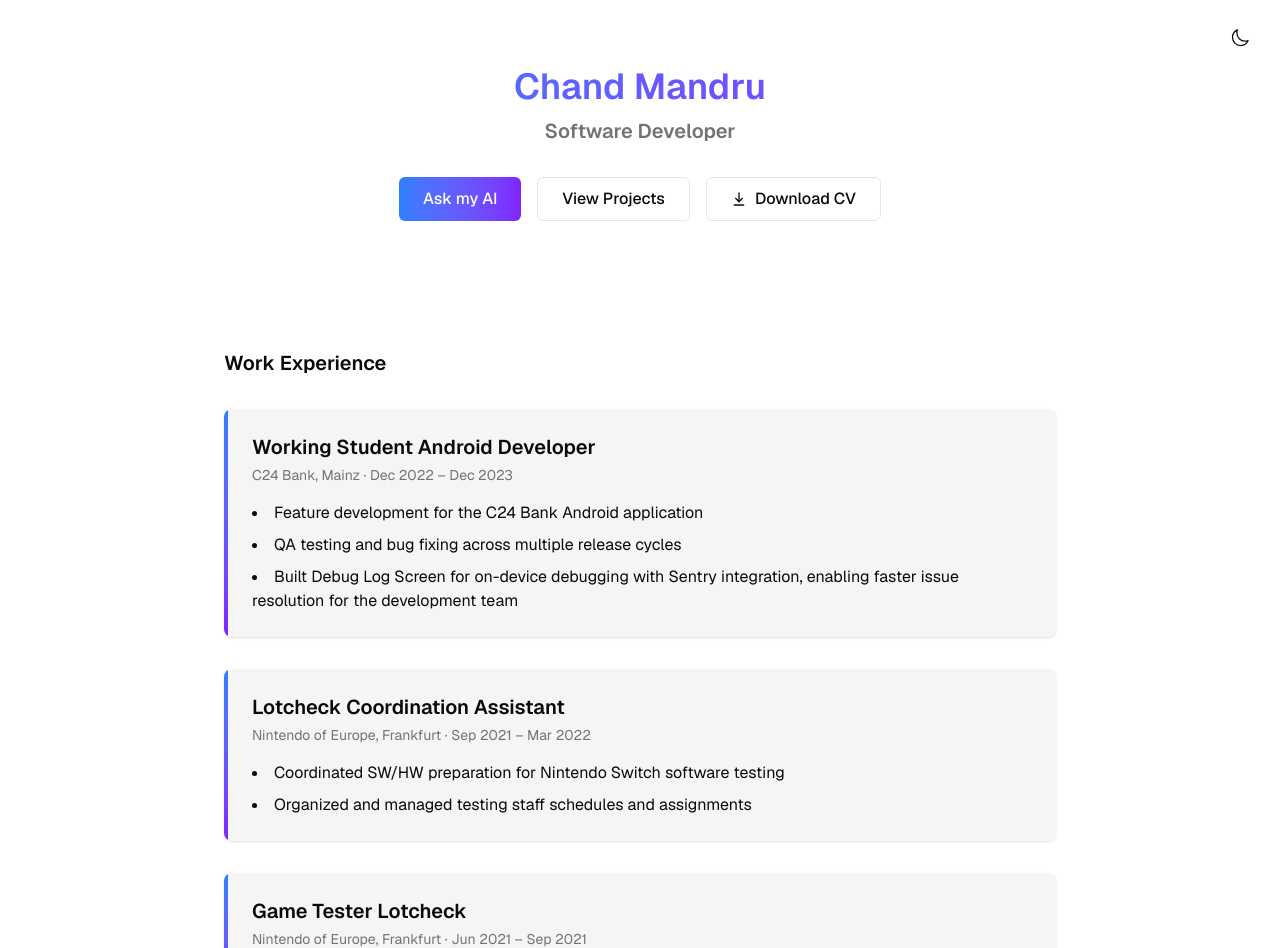
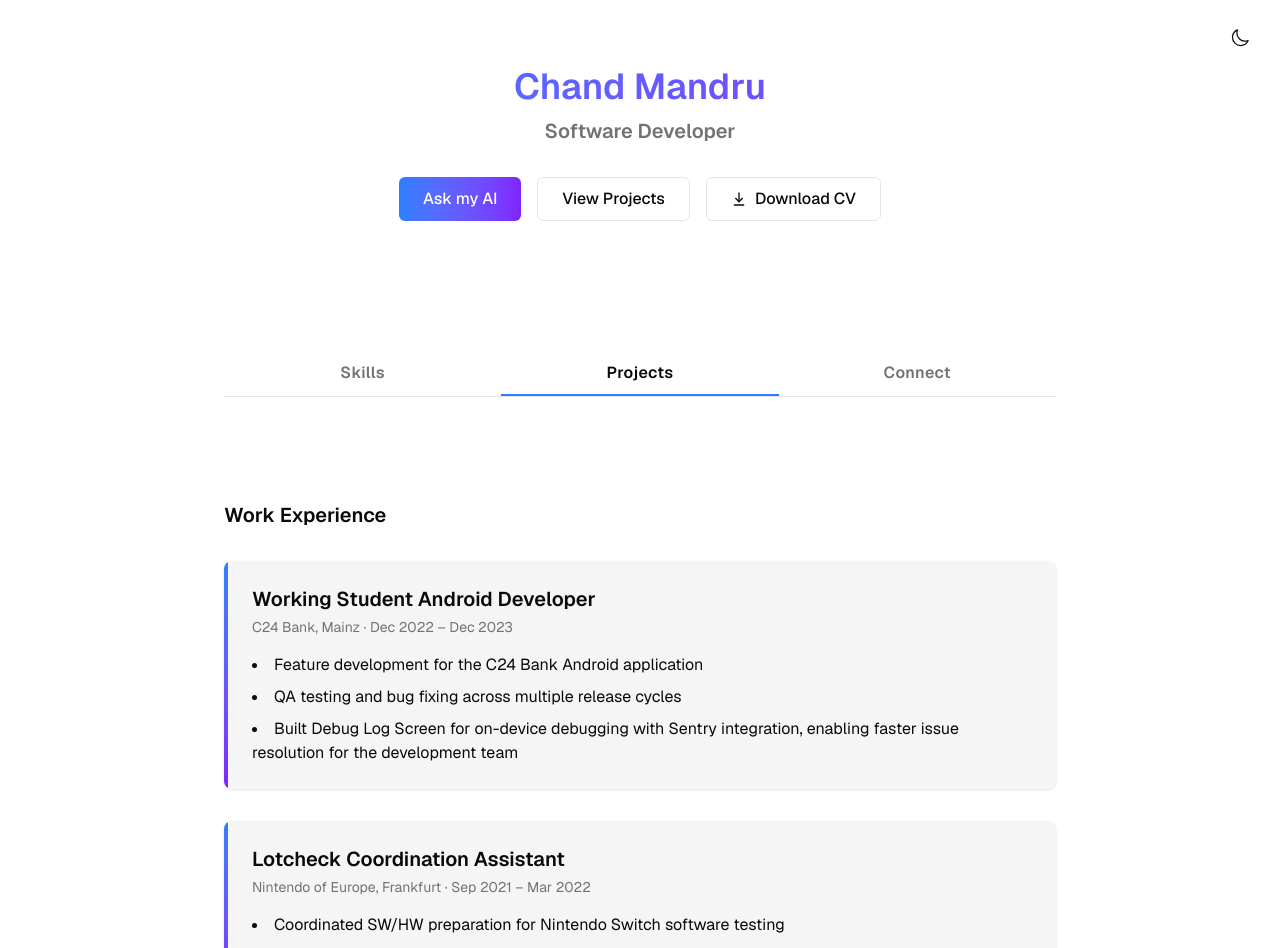
Before and after one commit to ChandMandru/portfolio, a Next.js app: page / in a window 1280 px wide. Shown: the top 948 px of the page. Built offline with nearby package versions, Linux system fonts and the light colour scheme.

Commit message:
feat(03): add tabbed navigation with animated transitions
Replace single-page scroll with Skills/Projects/Connect tabs. Includes
sliding active indicator, directional content fade/slide transitions,
and scroll entrance animation on the tab section.

```diff
--- a/src/app/page.tsx
+++ b/src/app/page.tsx
@@ -1,7 +1,5 @@
 import { HeroSection } from '@/components/HeroSection';
-import { ExperienceSection } from '@/components/ExperienceSection';
-import { SkillsSection } from '@/components/SkillsSection';
-import { SocialLinksSection } from '@/components/SocialLinksSection';
+import { TabNavigation } from '@/components/TabNavigation';
 
 export default function Home() {
   return (
@@ -18,9 +16,7 @@
 
       <main className="relative max-w-3xl xl:max-w-4xl mx-auto px-4 sm:px-6 lg:px-8">
         <HeroSection />
-        <ExperienceSection />
-        <SkillsSection />
-        <SocialLinksSection />
+        <TabNavigation />
       </main>
     </div>
   );
--- /dev/null
+++ b/src/components/TabNavigation.tsx
@@ -0,0 +1,105 @@
+'use client';
+
+import { useState, useRef, useEffect, useCallback } from 'react';
+import { SkillsSection } from '@/components/SkillsSection';
+import { ExperienceSection } from '@/components/ExperienceSection';
+import { SocialLinksSection } from '@/components/SocialLinksSection';
+import { useScrollAnimation } from '@/hooks/useScrollAnimation';
+
+const TABS = ['Skills', 'Projects', 'Connect'] as const;
+type Tab = (typeof TABS)[number];
+const TAB_INDEX: Record<Tab, number> = { Skills: 0, Projects: 1, Connect: 2 };
+
+function TabContent({ tab }: { tab: Tab }) {
+  switch (tab) {
+    case 'Skills':
+      return <SkillsSection />;
+    case 'Projects':
+      return <ExperienceSection />;
+    case 'Connect':
+      return <SocialLinksSection />;
+  }
+}
+
+export function TabNavigation() {
+  const [activeTab, setActiveTab] = useState<Tab>('Projects');
+  const [displayedTab, setDisplayedTab] = useState<Tab>('Projects');
+  const [animating, setAnimating] = useState(false);
+  const [slideDirection, setSlideDirection] = useState<'left' | 'right'>('left');
+  const ref = useScrollAnimation();
+  const contentRef = useRef<HTMLDivElement>(null);
+  const indicatorRef = useRef<HTMLDivElement>(null);
+  const tabRefs = useRef<(HTMLButtonElement | null)[]>([]);
+
+  const updateIndicator = useCallback(() => {
+    const idx = TAB_INDEX[activeTab];
+    const btn = tabRefs.current[idx];
+    const indicator = indicatorRef.current;
+    if (!btn || !indicator) return;
+    const parent = btn.parentElement;
+    if (!parent) return;
+    const parentRect = parent.getBoundingClientRect();
+    const btnRect = btn.getBoundingClientRect();
+    indicator.style.left = `${btnRect.left - parentRect.left}px`;
+    indicator.style.width = `${btnRect.width}px`;
+  }, [activeTab]);
+
+  useEffect(() => {
+    updateIndicator();
+  }, [updateIndicator]);
+
+  const handleTabChange = (tab: Tab) => {
+    if (tab === activeTab || animating) return;
+
+    const direction = TAB_INDEX[tab] > TAB_INDEX[activeTab] ? 'left' : 'right';
+    setSlideDirection(direction);
+    setAnimating(true);
+
+    // Phase 1: fade out + slide out current content
+    setTimeout(() => {
+      setDisplayedTab(tab);
+      setActiveTab(tab);
+      // Phase 2: fade in + slide in new content (triggered by state change)
+      setTimeout(() => {
+        setAnimating(false);
+      }, 50);
+    }, 200);
+  };
+
+  const contentClass = animating
+    ? `opacity-0 ${slideDirection === 'left' ? '-translate-x-4' : 'translate-x-4'}`
+    : 'opacity-100 translate-x-0';
+
+  return (
+    <section className="py-12 md:py-16">
+      <div ref={ref}>
+        <div className="relative flex border-b border-border mb-10">
+          {TABS.map((tab, i) => (
+            <button
+              key={tab}
+              ref={(el) => { tabRefs.current[i] = el; }}
+              onClick={() => handleTabChange(tab)}
+              className={`flex-1 py-3 text-base font-semibold tracking-wide transition-colors duration-200 relative -mb-px ${
+                activeTab === tab
+                  ? 'text-foreground'
+                  : 'text-muted-foreground hover:text-foreground'
+              }`}
+            >
+              {tab}
+            </button>
+          ))}
+          <div
+            ref={indicatorRef}
+            className="absolute bottom-0 h-0.5 bg-blue-500 dark:bg-blue-400 transition-all duration-300 ease-out"
+          />
+        </div>
+        <div
+          ref={contentRef}
+          className={`transition-all duration-200 ease-out ${contentClass}`}
+        >
+          <TabContent tab={displayedTab} />
+        </div>
+      </div>
+    </section>
+  );
+}
```
